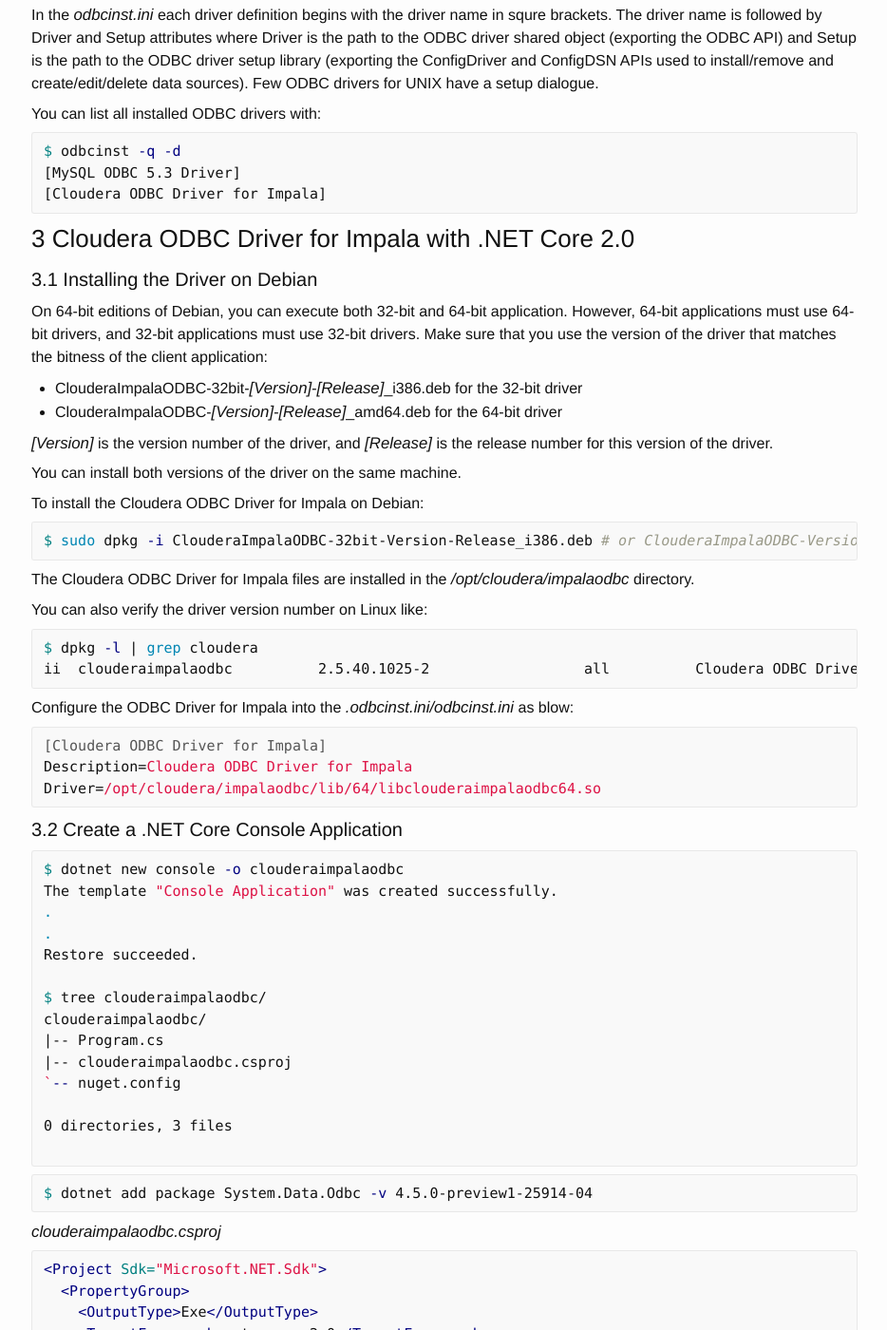
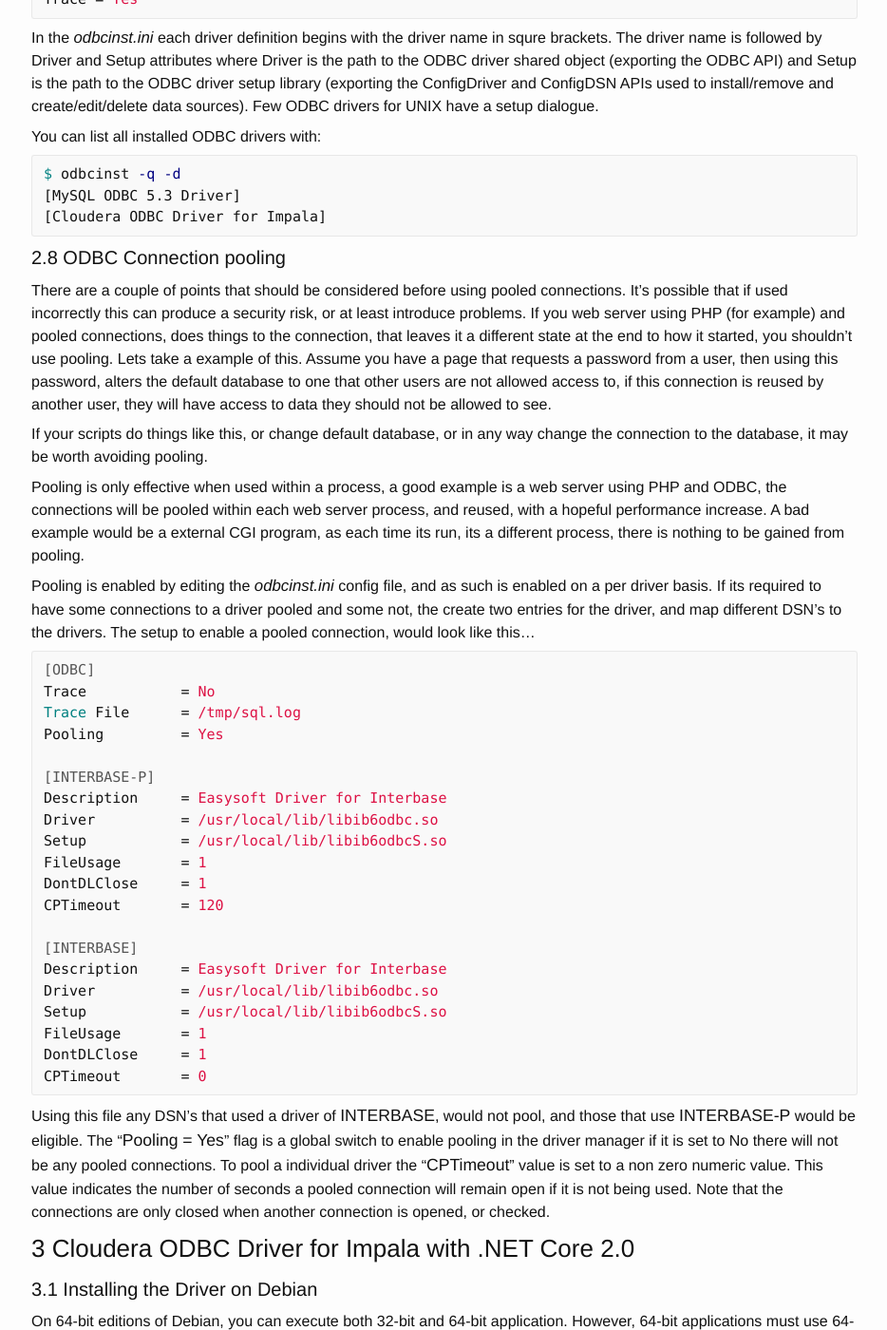
Before and after one commit to ousiax/ousiax.github.io, a Jekyll site: the page built from _posts/2017-11-16-cloudera-odbc-driver-for-impala-on-debian-linux-with-.net-core-2.0.md, in a window 1280 px wide and 1400 px high, scrolled down 4349 px. Shown: the whole window at 95% size, without its empty margins (172-1106 px from the left). Built offline with Jekyll 4.4.1, drawn with Linux system fonts in a browser that asks for light colours; some of the changed text lies outside the part shown.

Commit message:
Update 2017-11-16-cloudera-odbc-driver-for-impala-on-debian-linux-with-.net-core-2.0.md

````diff
--- a/_posts/2017-11-16-cloudera-odbc-driver-for-impala-on-debian-linux-with-.net-core-2.0.md
+++ b/_posts/2017-11-16-cloudera-odbc-driver-for-impala-on-debian-linux-with-.net-core-2.0.md
@@ -184,6 +184,41 @@
 [MySQL ODBC 5.3 Driver]
 [Cloudera ODBC Driver for Impala]
 ```
+
+#### 2.8 ODBC Connection pooling
+
+There are a couple of points that should be considered before using pooled connections. It's possible that if used incorrectly this can produce a security risk, or at least introduce problems. If you web server using PHP (for example) and pooled connections, does things to the connection, that leaves it a different state at the end to how it started, you shouldn't use pooling. Lets take a example of this. Assume you have a page that requests a password from a user, then using this password, alters the default database to one that other users are not allowed access to, if this connection is reused by another user, they will have access to data they should not be allowed to see.
+
+If your scripts do things like this, or change default database, or in any way change the connection to the database, it may be worth avoiding pooling.
+
+Pooling is only effective when used within a process, a good example is a web server using PHP and ODBC, the connections will be pooled within each web server process, and reused, with a hopeful performance increase. A bad example would be a external CGI program, as each time its run, its a different process, there is nothing to be gained from pooling.
+
+Pooling is enabled by editing the *odbcinst.ini* config file, and as such is enabled on a per driver basis. If its required to have some connections to a driver pooled and some not, the create two entries for the driver, and map different DSN's to the drivers. The setup to enable a pooled connection, would look like this...
+
+```ini
+[ODBC]
+Trace           = No
+Trace File      = /tmp/sql.log
+Pooling         = Yes
+
+[INTERBASE-P]
+Description     = Easysoft Driver for Interbase
+Driver          = /usr/local/lib/libib6odbc.so
+Setup           = /usr/local/lib/libib6odbcS.so
+FileUsage       = 1
+DontDLClose     = 1
+CPTimeout       = 120
+
+[INTERBASE]
+Description     = Easysoft Driver for Interbase
+Driver          = /usr/local/lib/libib6odbc.so
+Setup           = /usr/local/lib/libib6odbcS.so
+FileUsage       = 1
+DontDLClose     = 1
+CPTimeout       = 0
+```
+
+Using this file any DSN's that used a driver of **INTERBASE**, would not pool, and those that use **INTERBASE-P** would be eligible. The "**Pooling = Yes**" flag is a global switch to enable pooling in the driver manager if it is set to No there will not be any pooled connections. To pool a individual driver the "**CPTimeout**" value is set to a non zero numeric value. This value indicates the number of seconds a pooled connection will remain open if it is not being used. Note that the connections are only closed when another connection is opened, or checked.
 
 ### 3 Cloudera ODBC Driver for Impala with .NET Core 2.0
 
@@ -517,3 +552,4 @@
 1. Use a keytab, [https://kb.iu.edu/d/aumh](https://kb.iu.edu/d/aumh)
 1. linux - Kerberos ktutil, what kinds of encryption are available? - Server Fault, [https://serverfault.com/questions/620521/kerberos-ktutil-what-kinds-of-encryption-are-available](https://serverfault.com/questions/620521/kerberos-ktutil-what-kinds-of-encryption-are-available)
 1. Environment variables — MIT Kerberos Documentation, [https://web.mit.edu/kerberos/krb5-devel/doc/admin/env_variables.html](https://web.mit.edu/kerberos/krb5-devel/doc/admin/env_variables.html)
+1. ODBC Connection pooling, [http://www.unixodbc.org/doc/conn_pool.html](http://www.unixodbc.org/doc/conn_pool.html)
````
